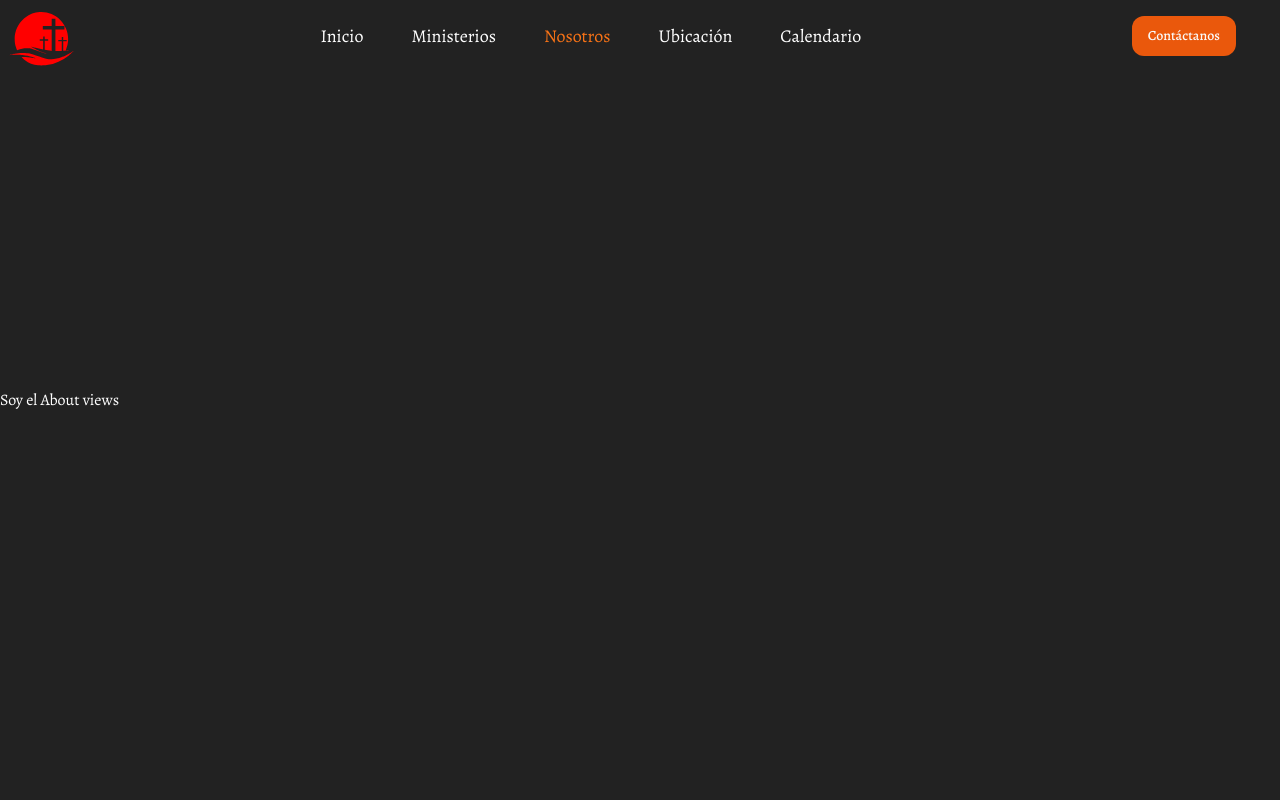
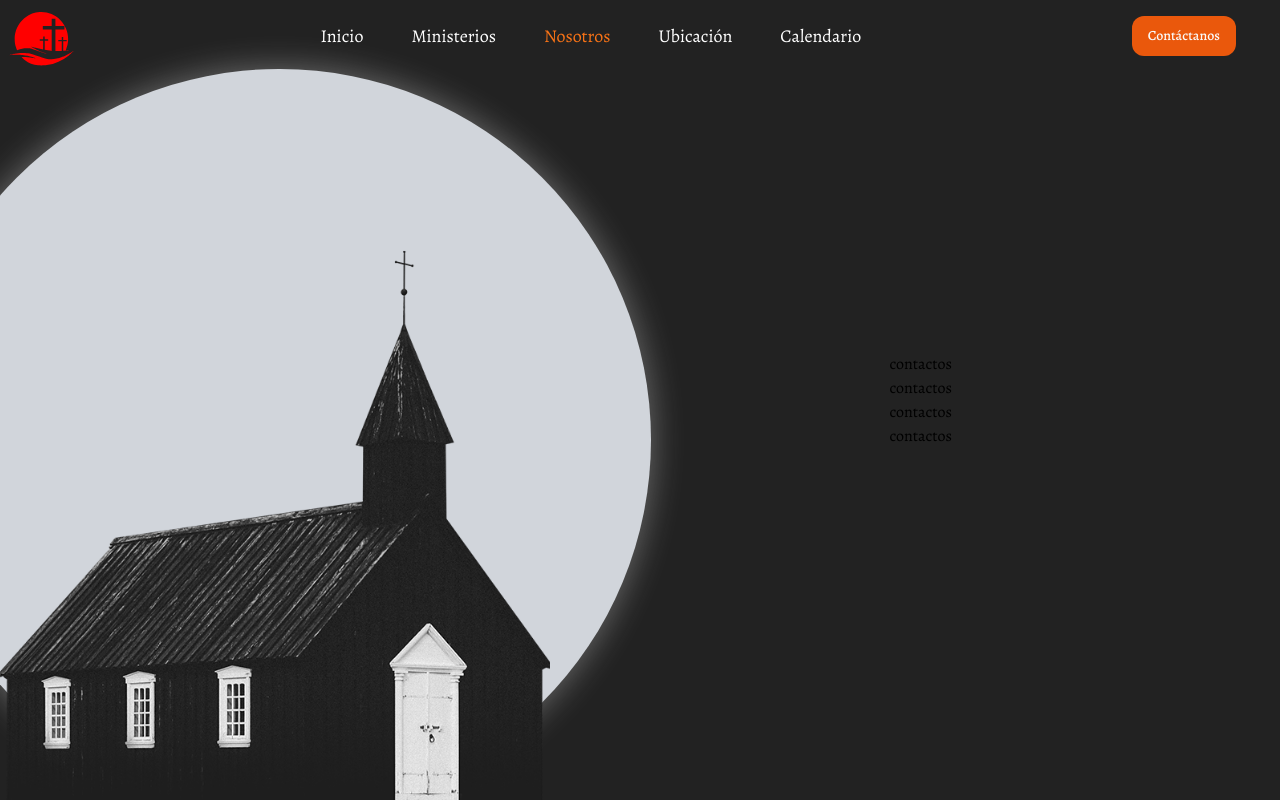
Before and after one commit to Avila-Pato/church, a Next.js app: page /about in a window 1280 px wide. Built offline with nearby package versions, Linux system fonts and the light colour scheme.

Commit message:
setting up

```diff
--- a/src/app/globals.css
+++ b/src/app/globals.css
@@ -7,6 +7,10 @@ body {
 }
 /* en el tailwin.config.ts se definen */
 
+/* Desplazamiento suave global para toda la aplicación */
+body, html {
+  scroll-behavior: smooth;
+}
 
 
 
--- a/src/app/modules/about/views/about-view.tsx
+++ b/src/app/modules/about/views/about-view.tsx
@@ -1,9 +1,44 @@
+
+import Image from "next/image";
+
+
 const AboutView = () => {
     return (
-        <section className="h-screen  flex justify-between items-center  ">
-            <article className="text-white  h-screen flex justify-between items-center">Soy el About views</article>
+        <section className="h-screen flex overflow-hidden ">
+            <div className="relative w-[1000px] h-screen">
+                {/* Círculo de fondo */}
+                <div className=" w-[743px] h-[742px] bg-gray-300 rounded-full shadow-lg absolute"
+                    style={{
+                        boxShadow: "rgba(206, 206, 206, 0.45) 0px 0px 33.8789px 0px",
+                        left: "-91.6836px",
+                        top: "69.1406px",
+                        zIndex: "0"
+                    }}
+                />
+                <Image
+                    src="/webp/church.webp"
+                    alt="church"
+                    width={800}
+                    height={800}
+                    loading="lazy"
+                    quality={100}
+
+                    className=" w-[550px] h-[550px]  object-cover absolute bottom-0  z-30"
+                    />
+            </div>
+
+            <div className="w-full flex flex-col justify-center items-center  ">
+                    <p>contactos</p>
+                    <p>contactos</p>
+
+                    <p>contactos</p>
+
+                    <p>contactos</p>
+
+            </div>
+
         </section>
-     );
+    );
 }
 
 export default AboutView;
--- a/src/app/modules/home/view/home-view.tsx
+++ b/src/app/modules/home/view/home-view.tsx
@@ -107,7 +107,7 @@ const HomeView = () => {
           alt="church"
           width={100}
           height={100}
-          priority
+          loading="lazy"
           className="object-contain w-full h-auto left"
         />
       </figure>
--- a/src/app/modules/ministerios/views/ministerio-view.tsx
+++ b/src/app/modules/ministerios/views/ministerio-view.tsx
@@ -1,6 +1,26 @@
+"use client"
 import Image from "next/image";
+import { useRef } from "react";
+
+
 
 const MinisteryPage = () => {
+
+    const seccionesRef = {
+        central: useRef<HTMLElement | null>(null),
+        sur: useRef<HTMLElement | null>(null),
+        norte: useRef<HTMLElement | null>(null),
+    };
+
+    const scrollToSection = (seccion: keyof typeof seccionesRef) => {
+        if (seccionesRef[seccion].current) {
+            seccionesRef[seccion].current.scrollIntoView({
+                behavior: "smooth",
+                block: "start",
+            });
+        }
+    };
+
     return (
         <main className="min-h-screen flex flex-col justify-start  relative ">
 
@@ -8,6 +28,7 @@ const MinisteryPage = () => {
 
             <div className="min-h-screen flex flex-col justify-center items-center w-full opacity-90 relative">
                 {/* Imagen de fondo */}
+
                 <Image
                     src="/img/bible1.jpg"
                     alt="church"
@@ -26,18 +47,18 @@ const MinisteryPage = () => {
 
                         <p className="w-1/2 text-2xl text-white">Queremos caminar contigo en fe. Nuestro equipo de pastores y servidores está aquí para apoyarte. Escríbenos y nos pondremos en contacto contigo</p>
                         <div className="w-1/2 pt-2">
-                            <button className="secondary rounded-xl bg-gray-400/40 p-2 hover:bg-gray-600">
+                            <button  className="secondary rounded-xl bg-gray-400/40 p-2 hover:bg-gray-600">
                                 Leer mas...
                             </button>
                         </div>
                     </div>
 
                     {/* Sección derecha */}
-                    <div className="w-1/2 flex flex-col items-center justify-center text-white  gap-4">
+                    <div   className="w-1/2 flex flex-col items-center justify-center text-white  gap-4">
                         <div className="bg-blue-600/10  backdrop-blur-2xl  w-3/4 text-center p-7   rounded-xl  relative ">
                             <p className="font-semibold text-2xl">Zona Central
                             </p>
-                            <button className="secondary rounded-xl bg-gray-400/40 px-2 hover:bg-gray-600">
+                            <button  onClick={() => scrollToSection("central")}  className="secondary rounded-xl bg-gray-400/40 px-2 hover:bg-gray-600">
                                 Conocer..
                             </button>
                             <Image
@@ -53,7 +74,7 @@ const MinisteryPage = () => {
                         </div>
                         <div className="bg-pink-600/10  backdrop-blur-md  w-3/4 text-center p-7 rounded-xl  relative   ">
                             <p className="font-semibold text-2xl">Zona sur</p>
-                            <button className="secondary rounded-xl bg-gray-400/40 px-2 hover:bg-gray-600">
+                            <button onClick={() => scrollToSection("sur")} className="secondary rounded-xl bg-gray-400/40 px-2 hover:bg-gray-600">
                                 Conocer..
                             </button>
                             <Image
@@ -70,7 +91,7 @@ const MinisteryPage = () => {
 
                         <div className="bg-yellow-600/10  backdrop-blur-md  w-3/4 text-center p-7 rounded-xl  relative   ">
                             <p className="font-semibold text-2xl">Zona norte</p>
-                            <button className="secondary rounded-xl bg-gray-400/40 px-2 hover:bg-gray-600">
+                            <button onClick={() => scrollToSection("norte")} className="secondary rounded-xl bg-gray-400/40 px-2 hover:bg-gray-600">
                                 Conocer..
                             </button>
                             <Image
@@ -89,8 +110,8 @@ const MinisteryPage = () => {
             </div>
 
 
-            <div className="text-center   mx-6 lg:p-4 lg:mx-24 rounded-xl text-white relative">
-                <div className=" hover:brightness-110 cursor-pointer bg-[#222222] relative rounded-xl p-6 ">
+            <div className="text-center   mx-6 lg:p-4 lg:mx-0 rounded-xl text-white relative">
+                <div className=" bg-[#222222] relative rounded-xl p-6  ">
                     <div className="relative z-10">
                         {/* Imagen de */}
                         {/* <Image
@@ -103,10 +124,10 @@ const MinisteryPage = () => {
                         className="absolute inset-0 w-full h-full object-cover opacity-40   rounded-xl"
                     /> */}
 
-                        <div className="lg:text-8xl text-xl font-bold tracking-wide text-start ">Zona <p className="font-Dancing_Script inline-flex">
+                        <section ref={seccionesRef.central} className="lg:text-8xl text-xl font-bold tracking-wide text-start ">Zona <p className="font-Dancing_Script inline-flex">
                             Central
                         </p>
-                        </div>
+                        </section>
                         <p className="md:px-44 lg:px-0 p-4 lg:text-lg text-start text-base font-medium">
                             Queremos estar cerca de ti y acompañarte en cada momento. Nuestro equipo de pastores e intercesores está disponible para escucharte, orar por ti y brindarte apoyo. No estás solo, estamos aquí para ti.
                         </p>
@@ -155,8 +176,8 @@ const MinisteryPage = () => {
 
             {/* Segunda seccion */}
 
-            <div className=" text-center   mx-6 lg:p-4 lg:mx-24 rounded-xl text-white relative">
-                <div className=" lg:hover:scale-110 ease-in-out transition-all duration-300 cursor-pointer bg-[#222222] relative overflow-hidden rounded-xl p-6">
+            <section ref={seccionesRef.sur} className=" mx-6 lg:p-4 lg:mx-0 rounded-xl text-white relative">
+                <div className=" bg-[#222222] relative rounded-xl p-6 ">
                     {/* <Image
                         src="/img/central.jpg"
                         alt="church"
@@ -180,7 +201,7 @@ const MinisteryPage = () => {
 
                     </div>
                 </div>
-            </div>
+            </section>
 
 
 
@@ -226,8 +247,8 @@ const MinisteryPage = () => {
 
             {/* Zona norte */}
 
-            <div className=" text-center   mx-6 lg:p-4 lg:mx-24 rounded-xl text-white relative">
-                <div className=" lg:hover:scale-110 ease-in-out transition-all duration-300 cursor-pointer bg-[#222222] relative overflow-hidden rounded-xl p-6">
+            <section ref={seccionesRef.norte} className=" text-center   mx-6 lg:p-4 lg:mx-0 rounded-xl text-white relative">
+                <div className="bg-[#222222] relative rounded-xl p-6 ">
                     {/* <Image
                         src="/img/central.jpg"
                         alt="church"
@@ -251,7 +272,7 @@ const MinisteryPage = () => {
 
                     </div>
                 </div>
-            </div>
+            </section>
 
 
 
```
Also changed, not shown: public/webp/church.webp (added).
